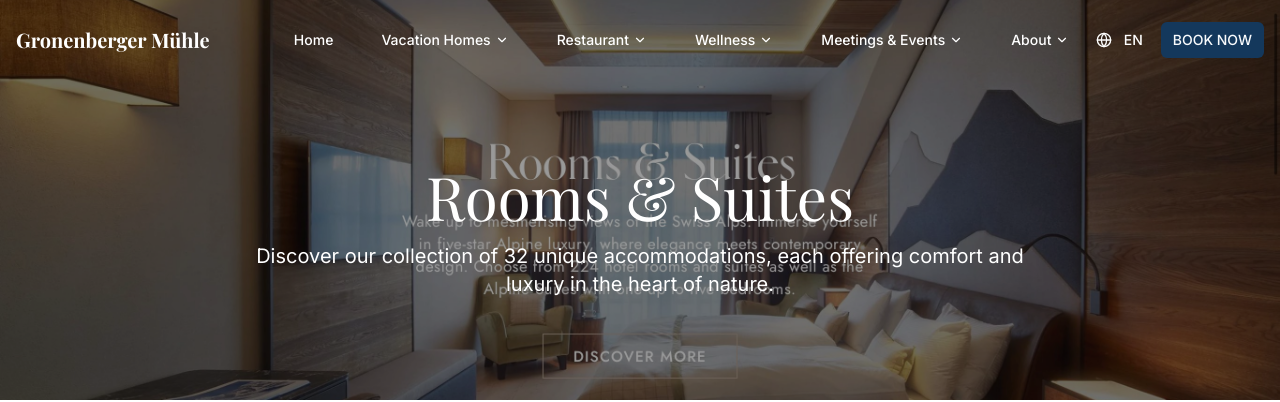
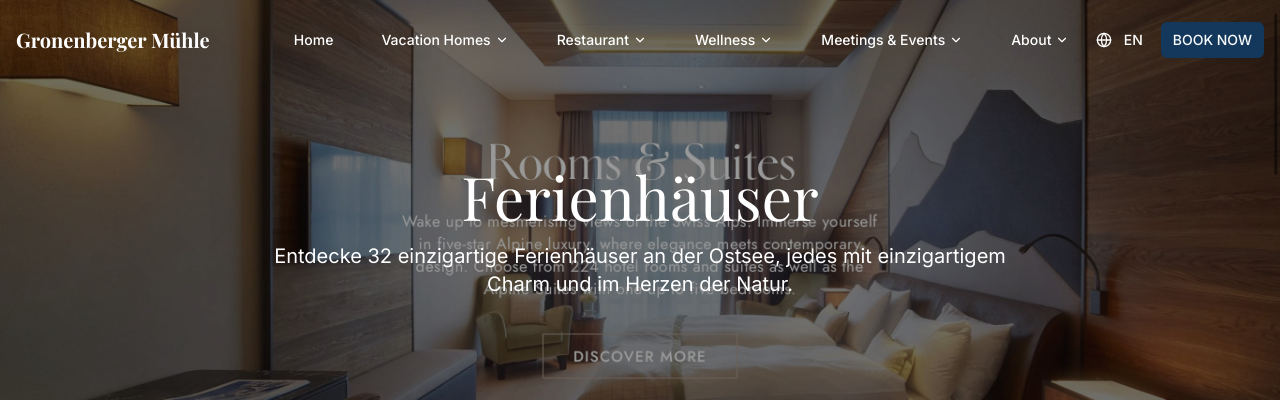
Before and after one commit to nilohamburg/Gronenberg, a Next.js app: page /rooms in a window 1280 px wide. Shown: the top 402 px of the page. Built offline with nearby package versions, Linux system fonts and the light colour scheme; a web font is replaced by a local one.

Commit message:
Update page.tsx

```diff
--- a/app/rooms/page.tsx
+++ b/app/rooms/page.tsx
@@ -348,8 +348,8 @@ export default function RoomsPage() {
     <main className="min-h-screen">
       <Navbar />
       <PageHeader
-        title="Rooms & Suites"
-        description="Discover our collection of 32 unique accommodations, each offering comfort and luxury in the heart of nature."
+        title="Ferienhäuser"
+        description="Entdecke 32 einzigartige Ferienhäuser an der Ostsee, jedes mit einzigartigem Charm und im Herzen der Natur."
         image="/images/room-bg.jpg"
       />
 
```
